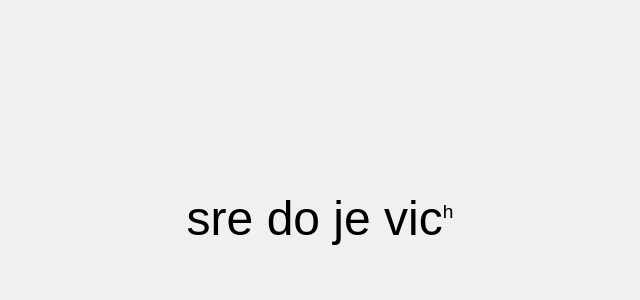
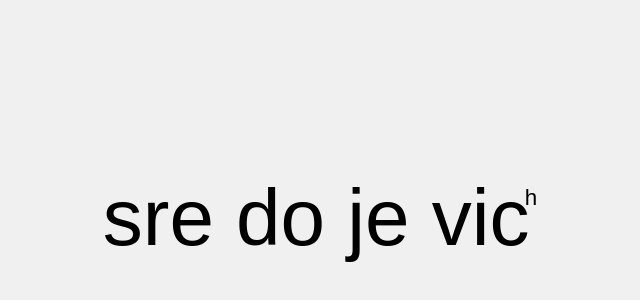
Before and after one commit to perosredo/perosredo.github.io, a plain HTML site: page index.html in a window 1280 px wide. Shown: the part 182-482 px from the top of the page, without its empty margins (320-960 px from the left). Drawn offline with Linux system fonts and the light colour scheme; a web font is replaced by a local one.

Commit message:
Update index.html

```diff
--- a/index.html
+++ b/index.html
@@ -14,10 +14,12 @@
             height: 100vh;
             background-color: #f0f0f0;
             font-family: 'Sofia Sans', sans-serif;
-            font-size: 3rem;
+            font-size: 5rem;
         }
         sup {
-            font-size: 1.2rem;
+              font-size: 1.4rem;
+              vertical-align: 1.8em;
+              margin-left: -0.3rem;
         }
     </style>
 </head>
```
